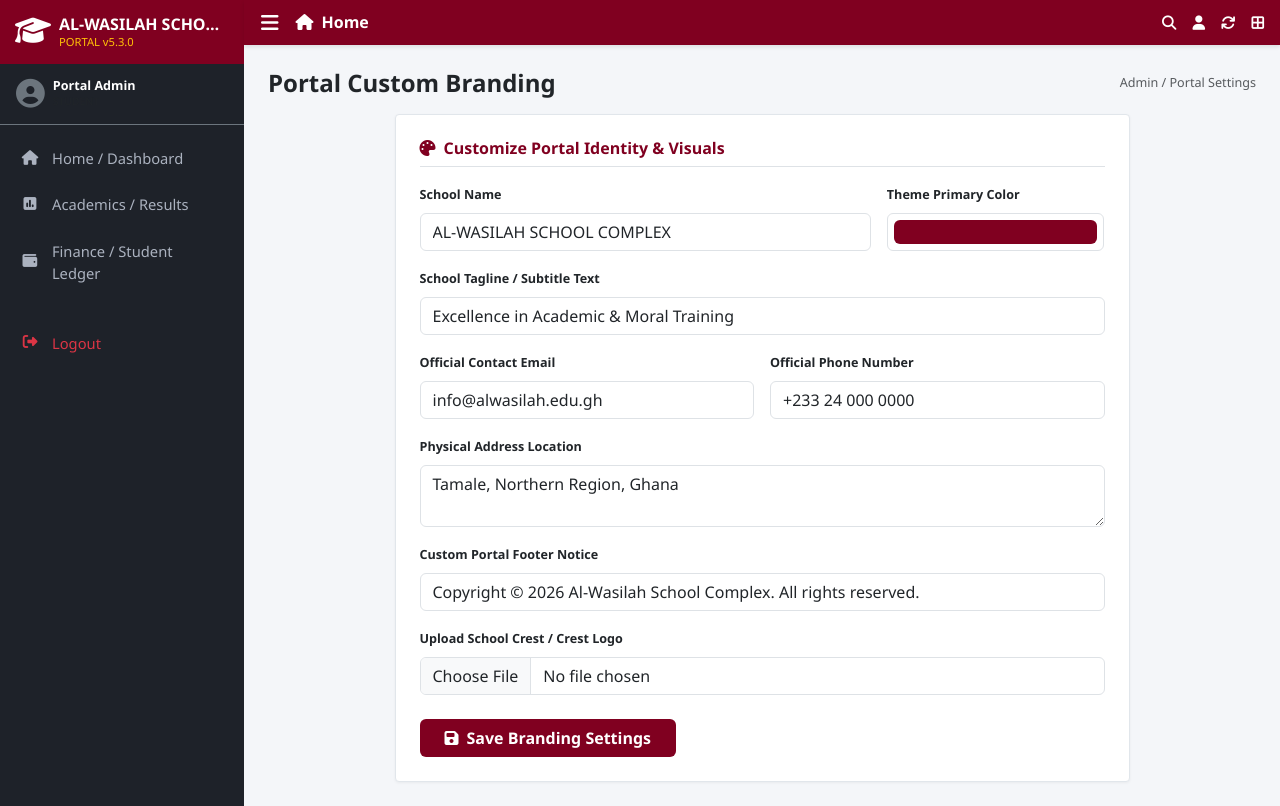
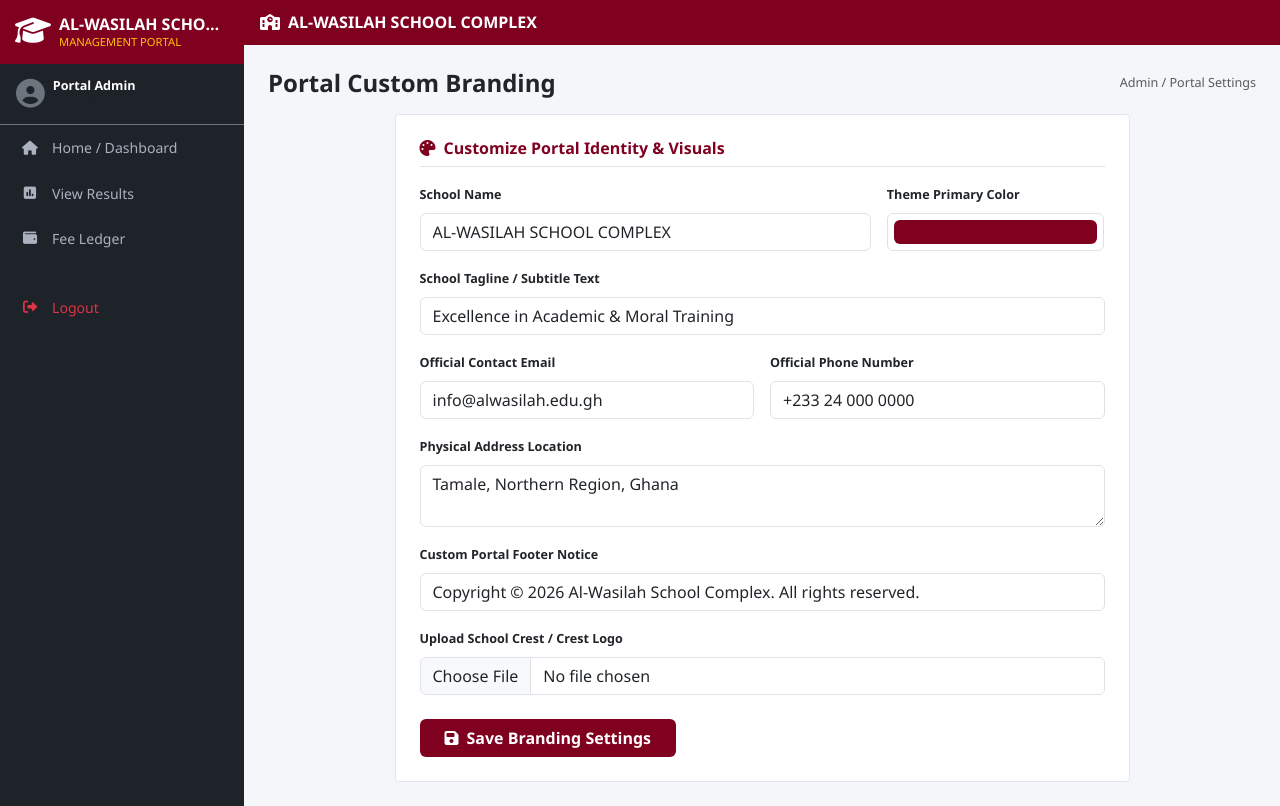
Before and after one commit to ahaqq861-sys/al-wasilah-portal, a Django app: page /portal/branding/ in a window 1280 px wide. Run offline with Django 5.2, Linux system fonts and the light colour scheme; a user stored in the database is signed in; data comes from the database, SQL or seed files in the repository.

Commit message:
Add portal branding, user login generators, and result/fee upload and edit management features

```diff
--- a/portal/templates/portal/base.html
+++ b/portal/templates/portal/base.html
@@ -10,8 +10,6 @@
         :root {
             --brand-primary: {{ branding.primary_color|default:"#800020" }};
             --brand-dark: #4a0012;
-            --brand-light: #f8f1f3;
-            --brand-accent: #ffc107;
             --sidebar-bg: #1e2229;
             --sidebar-hover: #2a2f38;
         }
@@ -23,11 +21,10 @@
         }
 
         #sidebar {
-            width: 250px;
+            width: 260px;
             min-height: 100vh;
             background-color: var(--sidebar-bg);
             color: #abb2bf;
-            transition: all 0.3s;
         }
 
         #sidebar .sidebar-header {
@@ -36,18 +33,13 @@
             padding: 15px;
         }
 
-        #sidebar ul.components {
-            padding: 10px 0;
-        }
-
         #sidebar ul li a {
             padding: 12px 20px;
-            font-size: 0.92rem;
+            font-size: 0.88rem;
             display: flex;
             align-items: center;
             color: #abb2bf;
             text-decoration: none;
-            transition: 0.2s;
         }
 
         #sidebar ul li a:hover, #sidebar ul li.active > a {
@@ -64,46 +56,12 @@
 
         .top-navbar {
             background-color: var(--brand-primary) !important;
-            box-shadow: 0 2px 4px rgba(0,0,0,0.1);
         }
 
         .portal-card {
             background: #fff;
             border-radius: 4px;
             border: 1px solid #e1e6eb;
-            box-shadow: 0 1px 3px rgba(0,0,0,0.05);
-        }
-
-        .portal-header-banner {
-            border-bottom: 2px solid var(--brand-primary);
-            padding-bottom: 10px;
-            margin-bottom: 20px;
-        }
-
-        .table-uds {
-            font-size: 0.85rem;
-        }
-
-        .table-uds th {
-            background-color: #f8f9fa;
-            color: #333;
-            font-weight: 600;
-            border-bottom: 2px solid #dee2e6;
-        }
-
-        .nav-tabs-portal .nav-link {
-            color: #495057;
-            font-weight: 600;
-            border: none;
-            border-bottom: 3px solid transparent;
-            text-transform: uppercase;
-            font-size: 0.8rem;
-        }
-
-        .nav-tabs-portal .nav-link.active {
-            color: var(--brand-primary);
-            border-bottom: 3px solid var(--brand-primary);
-            background: transparent;
         }
 
         .btn-brand {
@@ -116,7 +74,6 @@
             color: #fff;
         }
     </style>
-    {% block extra_css %}{% endblock %}
 </head>
 <body>
 
@@ -124,13 +81,13 @@
     <nav id="sidebar">
         <div class="sidebar-header d-flex align-items-center">
             {% if branding.logo %}
-                <img src="{{ branding.logo.url }}" alt="Logo" class="rounded-circle me-2" style="width: 35px; height: 35px; object-fit: cover;">
+                <img src="{{ branding.logo.url }}" class="rounded-circle me-2" style="width: 35px; height: 35px; object-fit: cover;">
             {% else %}
                 <i class="fa-solid fa-graduation-cap fa-2x me-2"></i>
             {% endif %}
             <div class="lh-1">
                 <h6 class="fw-bold mb-0 text-truncate" style="max-width: 170px;">{{ branding.school_name }}</h6>
-                <small class="text-warning" style="font-size: 0.7rem;">PORTAL v5.3.0</small>
+                <small class="text-warning" style="font-size: 0.7rem;">MANAGEMENT PORTAL</small>
             </div>
         </div>
 
@@ -150,16 +107,32 @@
             <li class="{% if request.resolver_match.url_name == 'dashboard' %}active{% endif %}">
                 <a href="{% url 'portal:dashboard' %}"><i class="fa-solid fa-house"></i> Home / Dashboard</a>
             </li>
+
             <li class="{% if request.resolver_match.url_name == 'results' %}active{% endif %}">
-                <a href="{% url 'portal:results' %}"><i class="fa-solid fa-square-poll-vertical"></i> Academics / Results</a>
+                <a href="{% url 'portal:results' %}"><i class="fa-solid fa-square-poll-vertical"></i> View Results</a>
             </li>
+
             <li class="{% if request.resolver_match.url_name == 'fees' %}active{% endif %}">
-                <a href="{% url 'portal:fees' %}"><i class="fa-solid fa-wallet"></i> Finance / Student Ledger</a>
+                <a href="{% url 'portal:fees' %}"><i class="fa-solid fa-wallet"></i> Fee Ledger</a>
             </li>
 
             {% if profile.role == 'admin' or profile.role == 'teacher' %}
+            <li class="px-3 pt-3 pb-1 text-uppercase text-muted fw-bold" style="font-size: 0.65rem;">Management Tools</li>
+
             <li class="{% if request.resolver_match.url_name == 'registration' %}active{% endif %}">
                 <a href="{% url 'portal:registration' %}"><i class="fa-solid fa-user-plus"></i> User Registration</a>
+            </li>
+
+            <li class="{% if request.resolver_match.url_name == 'user_logins' %}active{% endif %}">
+                <a href="{% url 'portal:user_logins' %}"><i class="fa-solid fa-key"></i> User Logins List</a>
+            </li>
+
+            <li class="{% if request.resolver_match.url_name == 'manage_results' %}active{% endif %}">
+                <a href="{% url 'portal:manage_results' %}"><i class="fa-solid fa-file-pen"></i> Upload & Edit Results</a>
+            </li>
+
+            <li class="{% if request.resolver_match.url_name == 'manage_fees' %}active{% endif %}">
+                <a href="{% url 'portal:manage_fees' %}"><i class="fa-solid fa-file-invoice-dollar"></i> Upload & Edit Fees</a>
             </li>
             {% endif %}
 
@@ -177,17 +150,7 @@
 
     <div class="w-100">
         <nav class="navbar navbar-expand-lg top-navbar navbar-dark px-3">
-            <button type="button" id="sidebarCollapse" class="btn btn-link text-white me-3 p-0">
-                <i class="fa-solid fa-bars fa-lg"></i>
-            </button>
-            <span class="navbar-brand mb-0 h1 fs-6 fw-bold text-white"><i class="fa-solid fa-house me-2"></i>Home</span>
-
-            <div class="ms-auto d-flex align-items-center text-white">
-                <a href="#" class="text-white me-3"><i class="fa-solid fa-magnifying-glass"></i></a>
-                <a href="#" class="text-white me-3"><i class="fa-solid fa-user"></i></a>
-                <a href="#" class="text-white me-3"><i class="fa-solid fa-arrows-rotate"></i></a>
-                <a href="#" class="text-white"><i class="fa-solid fa-border-all"></i></a>
-            </div>
+            <span class="navbar-brand mb-0 h1 fs-6 fw-bold text-white"><i class="fa-solid fa-school me-2"></i>{{ branding.school_name }}</span>
         </nav>
 
         <div class="container-fluid p-4">
--- a/portal/urls.py
+++ b/portal/urls.py
@@ -6,8 +6,13 @@ app_name = 'portal'
 urlpatterns = [
     path('dashboard/', views.dashboard_view, name='dashboard'),
     path('results/', views.results_view, name='results'),
+    path('results/manage/', views.manage_results_view, name='manage_results'),
+    path('results/edit/<int:result_id>/', views.edit_result_view, name='edit_result'),
     path('fees/', views.fees_view, name='fees'),
+    path('fees/manage/', views.manage_fees_view, name='manage_fees'),
+    path('fees/edit/<int:entry_id>/', views.edit_fee_view, name='edit_fee'),
     path('registration/', views.registration_view, name='registration'),
+    path('logins/', views.user_logins_view, name='user_logins'),
     path('branding/', views.branding_view, name='branding'),
     path('placeholder/<str:feature>/', views.placeholder_view, name='placeholder'),
     path('logout/', views.logout_view, name='logout'),
--- a/portal/views.py
+++ b/portal/views.py
@@ -1,10 +1,16 @@
-from django.shortcuts import render, redirect
+import secrets
+import string
+from datetime import datetime
+from django.shortcuts import render, redirect, get_object_or_404
 from django.contrib.auth.decorators import login_required
 from django.contrib.auth.models import User
 from django.contrib.auth import authenticate, login, logout
 from django.contrib import messages
-from datetime import datetime
-from .models import PortalBranding, StudentProfile, FeeLedger
+from .models import PortalBranding, StudentProfile, FeeLedger, AcademicResult
+
+def generate_random_password(length=8):
+    alphabet = string.ascii_letters + string.digits
+    return ''.join(secrets.choice(alphabet) for _ in range(length))
 
 def get_branding():
     branding, _ = PortalBranding.objects.get_or_create(id=1)
@@ -23,11 +29,9 @@ def login_view(request):
             login(request, user)
             return redirect('portal:dashboard')
         else:
-            messages.error(request, "Invalid Index Number/Username or Password.")
+            messages.error(request, "Invalid Login Credentials.")
 
-    context = {
-        'branding': get_branding(),
-    }
+    context = {'branding': get_branding()}
     return render(request, 'portal/login.html', context)
 
 @login_required
@@ -44,14 +48,132 @@ def dashboard_view(request):
     return render(request, 'portal/dashboard.html', context)
 
 @login_required
-def results_view(request):
+def registration_view(request):
     profile, _ = StudentProfile.objects.get_or_create(user=request.user)
+    if profile.role not in ['admin', 'teacher']:
+        messages.error(request, "Access restricted to Administrators.")
+        return redirect('portal:dashboard')
+
+    if request.method == 'POST':
+        first_name = request.POST.get('first_name')
+        last_name = request.POST.get('last_name')
+        role = request.POST.get('role', 'student')
+        assigned_class = request.POST.get('assigned_class', 'Primary 1')
+
+        # Auto-generate username/index and temporary password
+        user_count = User.objects.count() + 1
+        username = request.POST.get('username') or f"AWS/{datetime.now().year}/{user_count:03d}"
+        generated_password = generate_random_password()
+
+        if User.objects.filter(username=username).exists():
+            messages.error(request, f"User with ID '{username}' already exists.")
+        else:
+            new_user = User.objects.create_user(
+                username=username,
+                first_name=first_name,
+                last_name=last_name,
+                password=generated_password
+            )
+            new_profile, _ = StudentProfile.objects.get_or_create(user=new_user)
+            new_profile.role = role
+            new_profile.assigned_class = assigned_class
+            new_profile.index_number = username
+            new_profile.generated_password = generated_password
+
+            if 'passport_picture' in request.FILES:
+                new_profile.passport_picture = request.FILES['passport_picture']
+            new_profile.save()
+
+            messages.success(request, f"Account created! ID: {username} | Password: {generated_password}")
+            return redirect('portal:registration')
+
     context = {
         'branding': get_branding(),
         'profile': profile,
-        'results': [],
+        'registered_users': StudentProfile.objects.select_related('user').all().order_by('-id'),
+    }
+    return render(request, 'portal/registration.html', context)
+
+@login_required
+def user_logins_view(request):
+    profile, _ = StudentProfile.objects.get_or_create(user=request.user)
+    if profile.role not in ['admin', 'teacher']:
+        messages.error(request, "Access restricted.")
+        return redirect('portal:dashboard')
+
+    context = {
+        'branding': get_branding(),
+        'profile': profile,
+        'profiles': StudentProfile.objects.select_related('user').all().order_by('role', 'user__username'),
+    }
+    return render(request, 'portal/user_logins.html', context)
+
+@login_required
+def results_view(request):
+    profile, _ = StudentProfile.objects.get_or_create(user=request.user)
+    results = AcademicResult.objects.filter(student=request.user)
+    context = {
+        'branding': get_branding(),
+        'profile': profile,
+        'results': results,
     }
     return render(request, 'portal/student_results.html', context)
+
+@login_required
+def manage_results_view(request):
+    profile, _ = StudentProfile.objects.get_or_create(user=request.user)
+    if profile.role not in ['admin', 'teacher']:
+        messages.error(request, "Permission denied.")
+        return redirect('portal:dashboard')
+
+    if request.method == 'POST':
+        student_id = request.POST.get('student_id')
+        subject_name = request.POST.get('subject_name')
+        class_score = request.POST.get('class_score', 0)
+        exam_score = request.POST.get('exam_score', 0)
+        academic_term = request.POST.get('academic_term', 'Term 1')
+
+        student_user = get_object_or_404(User, id=student_id)
+        AcademicResult.objects.create(
+            student=student_user,
+            subject_name=subject_name,
+            class_score=class_score,
+            exam_score=exam_score,
+            academic_term=academic_term
+        )
+        messages.success(request, f"Result added for {student_user.get_full_name() or student_user.username}")
+        return redirect('portal:manage_results')
+
+    students = StudentProfile.objects.filter(role='student').select_related('user')
+    all_results = AcademicResult.objects.select_related('student').all().order_by('-id')
+    context = {
+        'branding': get_branding(),
+        'profile': profile,
+        'students': students,
+        'all_results': all_results,
+    }
+    return render(request, 'portal/manage_results.html', context)
+
+@login_required
+def edit_result_view(request, result_id):
+    profile, _ = StudentProfile.objects.get_or_create(user=request.user)
+    result = get_object_or_404(AcademicResult, id=result_id)
+
+    if request.method == 'POST':
+        result.subject_name = request.POST.get('subject_name', result.subject_name)
+        result.class_score = request.POST.get('class_score', result.class_score)
+        result.exam_score = request.POST.get('exam_score', result.exam_score)
+        result.academic_term = request.POST.get('academic_term', result.academic_term)
+        result.save()
+        messages.success(request, "Academic result entry updated successfully.")
+        return redirect('portal:manage_results')
+
+    context = {
+        'branding': get_branding(),
+        'profile': profile,
+        'result': result,
+    }
+    return render(request, 'portal/edit_result.html', context)
 
 @login_required
 def fees_view(request):
@@ -65,49 +187,60 @@ def fees_view(request):
     return render(request, 'portal/student_fees.html', context)
 
 @login_required
-def registration_view(request):
+def manage_fees_view(request):
     profile, _ = StudentProfile.objects.get_or_create(user=request.user)
-
     if profile.role not in ['admin', 'teacher']:
-        messages.error(request, "Permission denied: Only administrators can register users.")
+        messages.error(request, "Permission denied.")
         return redirect('portal:dashboard')
 
     if request.method == 'POST':
-        username = request.POST.get('username')
-        first_name = request.POST.get('first_name')
-        last_name = request.POST.get('last_name')
-        role = request.POST.get('role', 'student')
-        assigned_class = request.POST.get('assigned_class', 'Primary 1')
-        index_number = request.POST.get('index_number', f"AWS/{datetime.now().year}/{User.objects.count()+1:03d}")
+        student_id = request.POST.get('student_id')
+        title = request.POST.get('title')
+        amount_due = request.POST.get('amount_due', 0.00)
+        amount_paid = request.POST.get('amount_paid', 0.00)
+        academic_year = request.POST.get('academic_year', '2026/2027')
 
-        if User.objects.filter(username=username).exists():
-            messages.error(request, f"User with username/index '{username}' already exists.")
-        else:
-            new_user = User.objects.create_user(
-                username=username,
-                first_name=first_name,
-                last_name=last_name,
-                password='ChangeMe123!'
-            )
-            new_profile, _ = StudentProfile.objects.get_or_create(user=new_user)
-            new_profile.role = role
-            new_profile.assigned_class = assigned_class
-            new_profile.index_number = index_number
+        student_user = get_object_or_404(User, id=student_id)
+        FeeLedger.objects.create(
+            student=student_user,
+            title=title,
+            amount_due=amount_due,
+            amount_paid=amount_paid,
+            academic_year=academic_year
+        )
+        messages.success(request, f"Fee ledger entry recorded for {student_user.get_full_name() or student_user.username}")
+        return redirect('portal:manage_fees')
 
-            if 'passport_picture' in request.FILES:
-                new_profile.passport_picture = request.FILES['passport_picture']
-
-            new_profile.save()
-            messages.success(request, f"Account successfully created for {first_name} {last_name} ({username}).")
-            return redirect('portal:registration')
-
-    registered_users = StudentProfile.objects.select_related('user').all().order_by('-id')
+    students = StudentProfile.objects.filter(role='student').select_related('user')
+    all_entries = FeeLedger.objects.select_related('student').all().order_by('-id')
     context = {
         'branding': get_branding(),
         'profile': profile,
-        'registered_users': registered_users,
+        'students': students,
+        'all_entries': all_entries,
     }
-    return render(request, 'portal/registration.html', context)
+    return render(request, 'portal/manage_fees.html', context)
+
+@login_required
+def edit_fee_view(request, entry_id):
+    profile, _ = StudentProfile.objects.get_or_create(user=request.user)
+    fee_entry = get_object_or_404(FeeLedger, id=entry_id)
+
+    if request.method == 'POST':
+        fee_entry.title = request.POST.get('title', fee_entry.title)
+        fee_entry.amount_due = request.POST.get('amount_due', fee_entry.amount_due)
+        fee_entry.amount_paid = request.POST.get('amount_paid', fee_entry.amount_paid)
+        fee_entry.academic_year = request.POST.get('academic_year', fee_entry.academic_year)
+        fee_entry.save()
+        messages.success(request, "Fee record updated.")
+        return redirect('portal:manage_fees')
+
+    context = {
+        'branding': get_branding(),
+        'profile': profile,
+        'entry': fee_entry,
+    }
+    return render(request, 'portal/edit_fee.html', context)
 
 @login_required
 def branding_view(request):
@@ -138,9 +271,9 @@ def branding_view(request):
 
 @login_required
 def placeholder_view(request, feature):
-    messages.info(request, f"The '{feature}' feature is currently under active development.")
+    messages.info(request, f"The '{feature}' feature is under active development.")
     return redirect('portal:dashboard')
 
 def logout_view(request):
     logout(request)
-    return redirect('portal:login')
+    return redirect('login')
```
Also changed, not shown: portal/models.py (+29 -0 lines), portal/migrations/0012_feeledger_academic_year_and_more.py (added).
